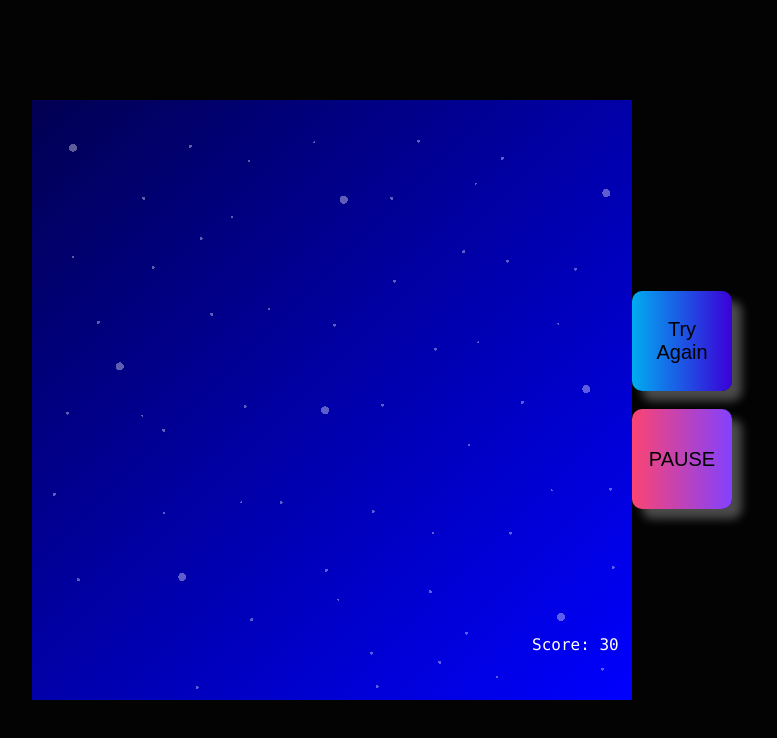
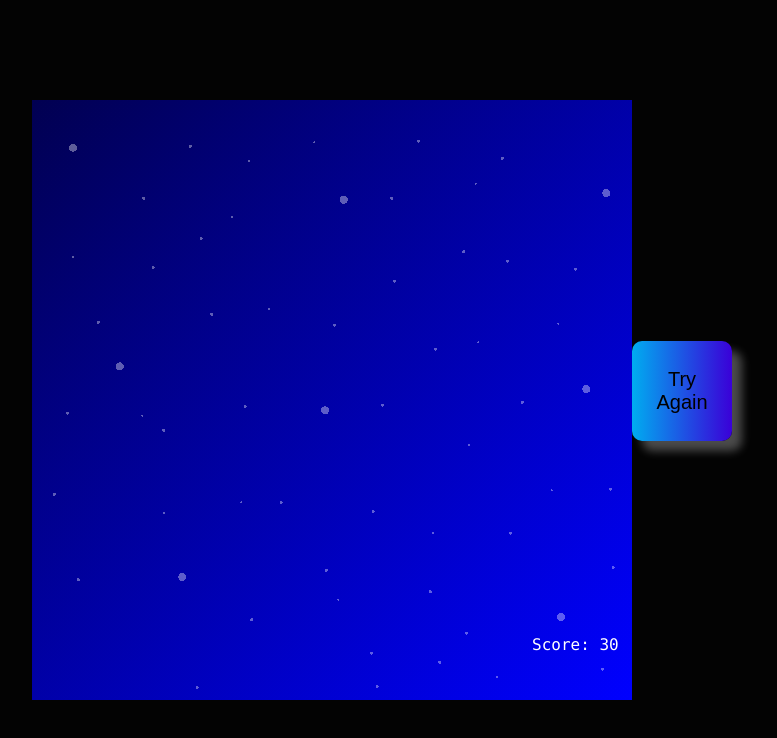
Before and after one commit to Riccino22/collision-2, a plain HTML site: page index.html in a window 1280 px wide. Shown: the whole page, without its empty margins (258-1035 px from the left). Drawn offline with Linux system fonts and the light colour scheme.

Commit message:
Update index.html

```diff
--- a/index.html
+++ b/index.html
@@ -10,7 +10,6 @@
     <canvas id="canvas" width="600" height="600">Your browser don't support HTML5 canvas... search a better</canvas>
     <div id="buttonsCont">
     <button onclick="document.location.reload()" id="reload">Try <br> Again</button><br><br>
-    <button onclick="" id="pause">PAUSE</button>
     </div>
     <script src="JS/app.js"></script>
 </body>
```
